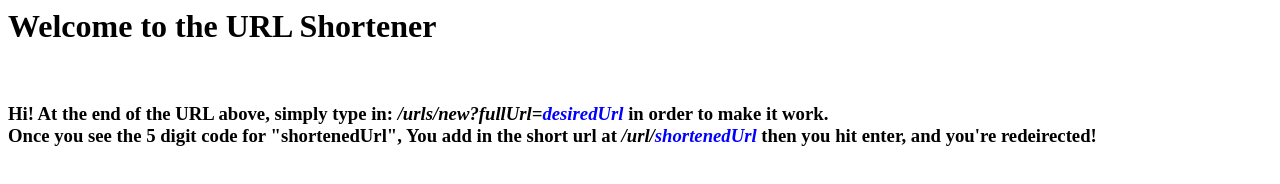
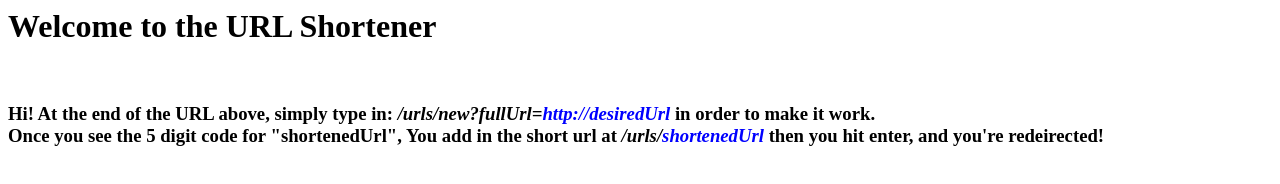
Before and after one commit to cupofjoey/urlshort, a website: page index.html in a window 1280 px wide. Drawn offline with Linux system fonts and the light colour scheme.

Commit message:
Spelling Error 2

```diff
--- a/index.html
+++ b/index.html
@@ -9,7 +9,7 @@
 </head>
 <body>
 	<h1>Welcome to the URL Shortener</h1><br>
-	<h3>Hi! At the end of the URL above, simply type in: <i>/urls/new?fullUrl=<span class="api">desiredUrl</span></i> in order to make it work. <br>
-	Once you see the 5 digit code for "shortenedUrl", You add in the short url at <i>/url/<span class="api">shortenedUrl</span></i> then you hit enter, and you're redeirected!</h3>
+	<h3>Hi! At the end of the URL above, simply type in: <i>/urls/new?fullUrl=<span class="api">http://desiredUrl</span></i> in order to make it work. <br>
+	Once you see the 5 digit code for "shortenedUrl", You add in the short url at <i>/urls/<span class="api">shortenedUrl</span></i> then you hit enter, and you're redeirected!</h3>
 </body>
 </html>
```
